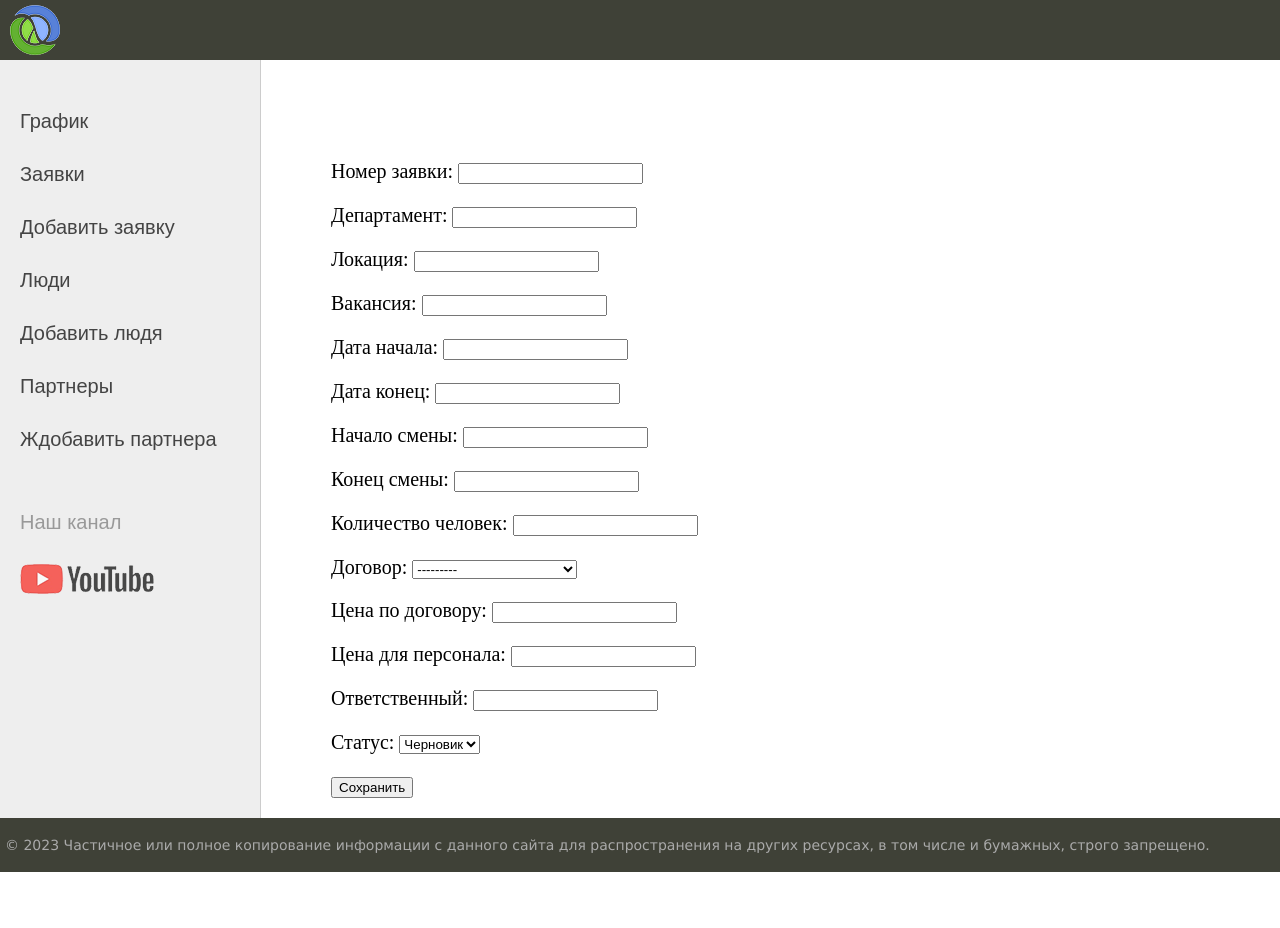
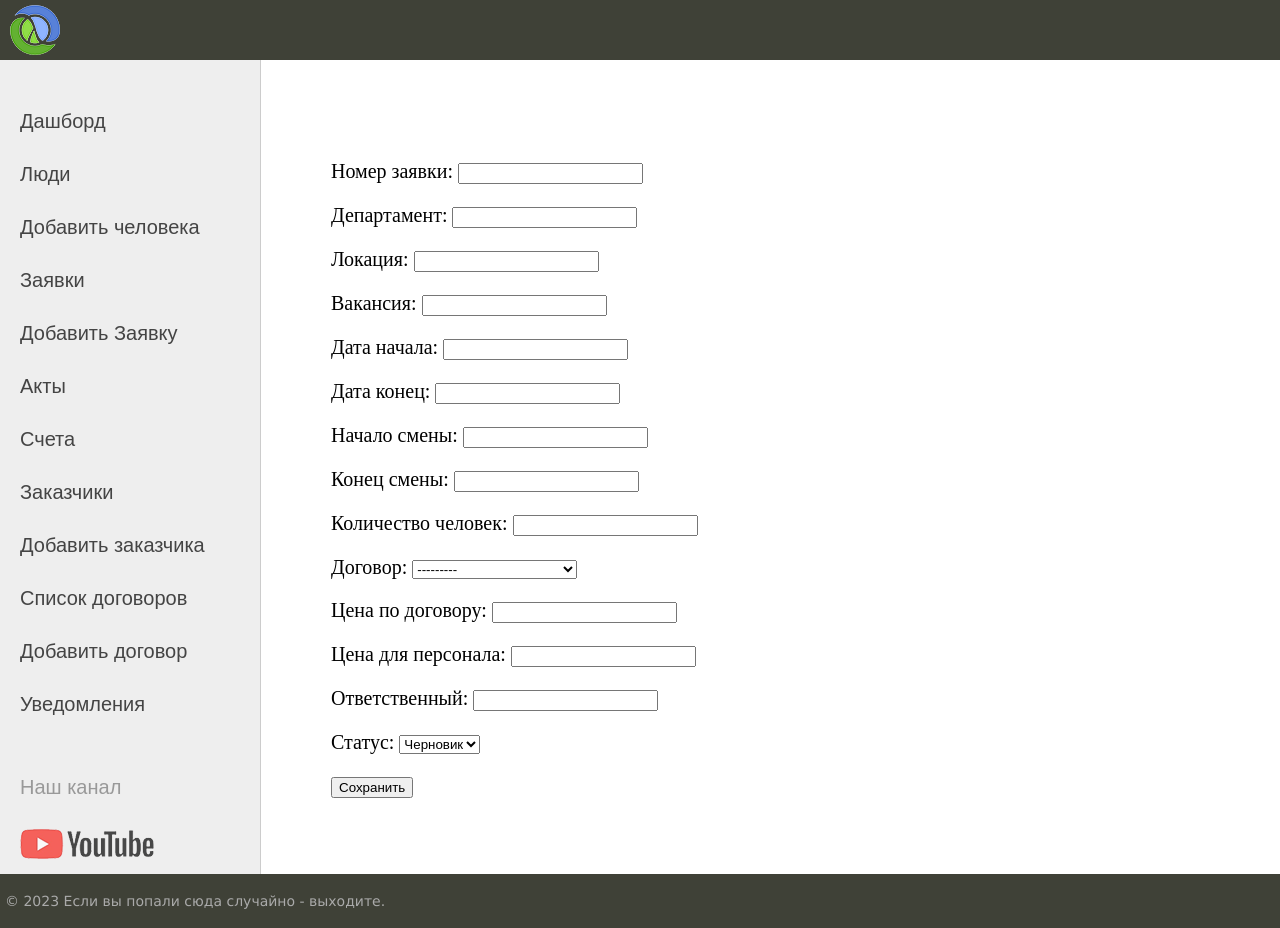
Before and after one commit to sergey4891/m4o, a Django app: page /addorder/ in a window 1280 px wide. Before the commit the page ends 872 px from the top, so only its background shows below. Run offline with Django 5.2, Linux system fonts and the light colour scheme; data comes from the database, SQL or seed files in the repository.

Commit message:
Исправление меню

```diff
--- a/templates/base.html
+++ b/templates/base.html
@@ -1,7 +1,5 @@
 
 {% load static %}
-
-
 <!DOCTYPE html>
 <html>
 <head>
@@ -33,14 +31,18 @@
 <!-- Sidebar слева -->
 	<td valign="top" class="left-chapters">
 	<ul id="leftchapters">
-		<li><a href="{% url 'orders' %}">График</a></li>
-		<li><a href="{% url 'orders' %}">Заявки</a>
-		<li><a href="{% url 'add_order' %}">Добавить заявку</a></li>
+		<li><a href="#">Дашборд</a></li>
 		<li><a href="{% url 'persons' %}">Люди</a></li>
-        <li><a href="{% url 'add_person' %}">Добавить людя</a></li>
-		<li><a href="{% url 'partners' %}">Партнеры</a></li>
-        <li><a href="{% url 'add_partner' %}">Ждобавить партнера</a></li>
-
+		<li><a href="{% url 'add_person' %}">Добавить человека</a></li>
+		<li><a href="{% url 'orders' %}">Заявки</a></li>
+		<li><a href="{% url 'add_order' %}">Добавить Заявку</a></li>
+		<li><a href="#">Акты</a></li>
+		<li><a href="#">Счета</a></li>
+		<li><a href="{% url 'partners' %}">Заказчики</a></li>
+		<li><a href="{% url 'add_partner' %}">Добавить заказчика</a></li>
+		<li><a href="#">Список договоров</a></li>
+		<li><a href="#">Добавить договор</a></li>
+		<li><a href="#">Уведомления</a></li>
 		<li class="share">
 		<p>Наш канал</p>
 		<a class="share-yt" href="https://www.youtube.com/channel/UClJzWfGWuGJL2t-3dYKcHTA/playlists" target="_blank" rel="nofollow"></a>
@@ -65,7 +67,7 @@
 <!-- Footer -->
 <tr><td valign=top>
 	<div id="footer">
-		<p>&copy; 2023 Частичное или полное копирование информации с данного сайта для распространения на других ресурсах, в том числе и бумажных, строго запрещено.</p>
+		<p>&copy; 2023 Если вы попали сюда случайно - выходите.</p>
 	</div>
 </td></tr></table>
 <!-- Конец footer'а и страницы -->
```
